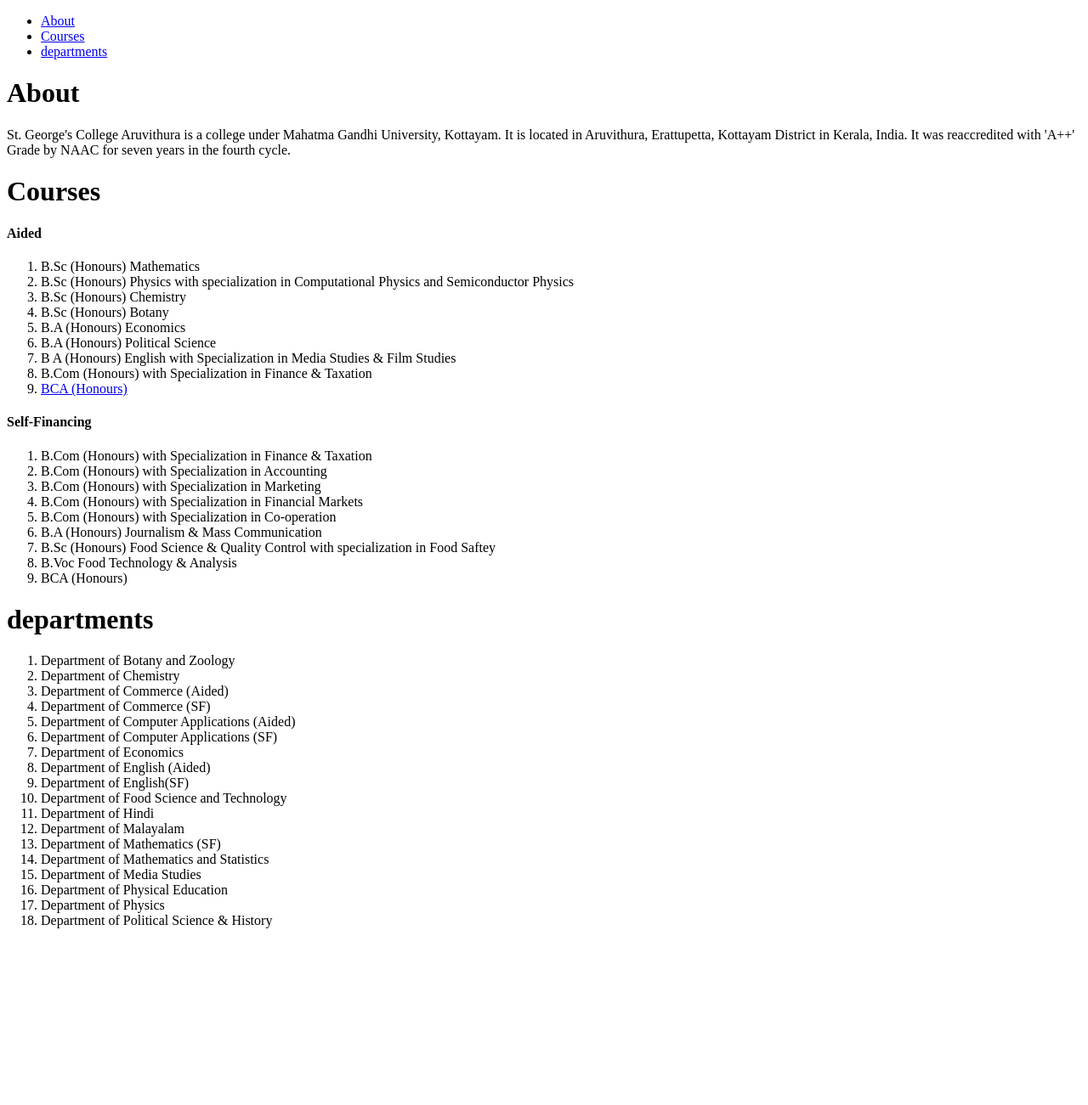
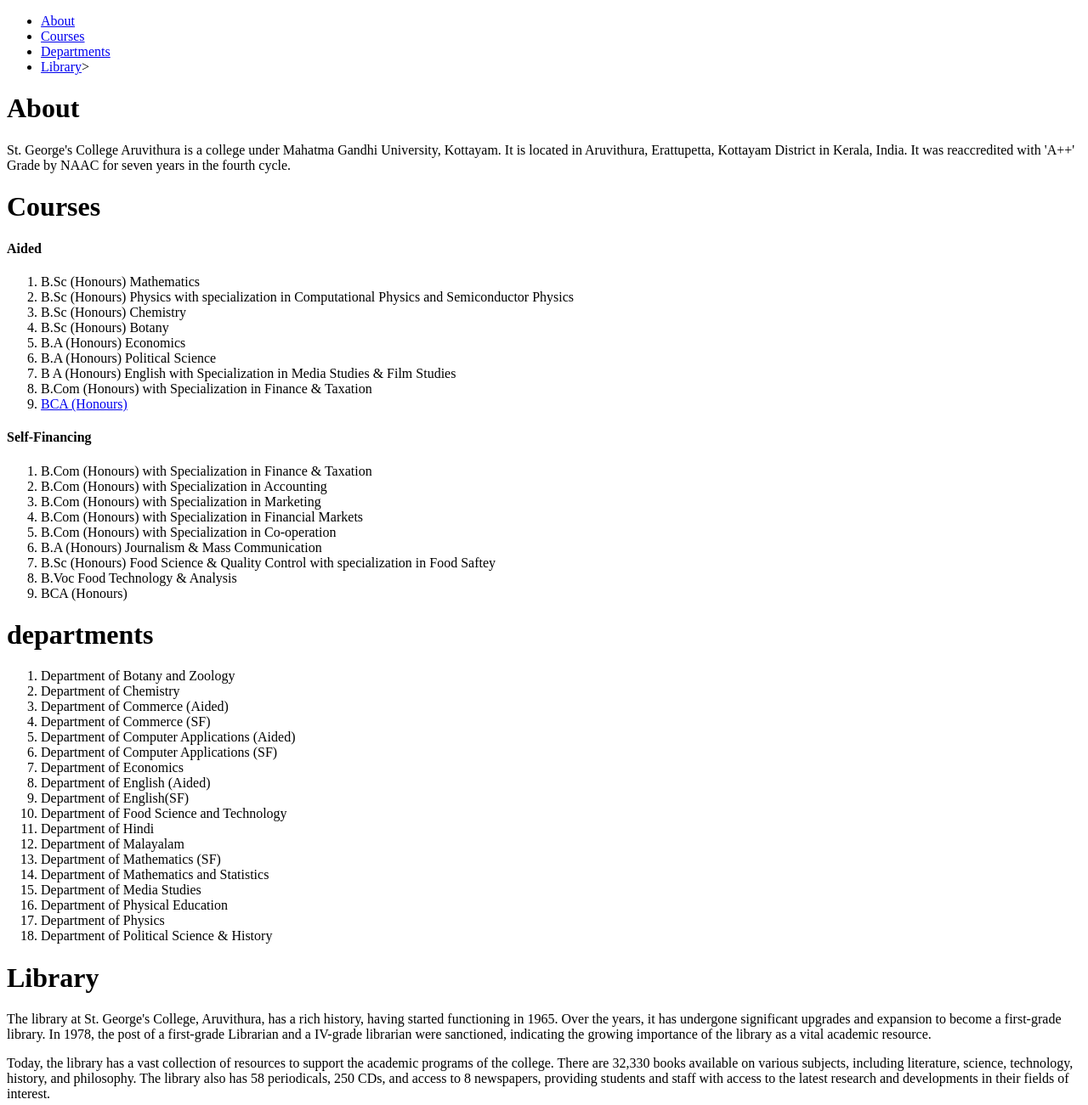
Before and after one commit to Bibin123123/web, a plain HTML site: page yourcollege.html in a window 1280 px wide. Shown: the whole page at 85% size. Before the commit the page ends 1109 px from the top, so only its background shows below. Drawn offline with Linux system fonts and the light colour scheme.

Commit message:
yourcollege.html

```diff
--- a/yourcollege.html
+++ b/yourcollege.html
@@ -9,7 +9,8 @@
 <ul>
 	<li><a href="#about">About</a></li>
 	<li><a href="#courses">Courses</a></li>
-	<li><a href="#departments">departments</a></li>
+	<li><a href="#departments">Departments</a></li>
+        <li><a href="#library">Library</a>></li>
 </ul>
 
 </nav>
@@ -72,5 +73,11 @@
 
 </ol>
 </div>
+<div id="library">
+	<h1>Library</h1>
+<p>The library at St. George's College, Aruvithura, has a rich history, having started functioning in 1965. Over the years, it has undergone significant upgrades and expansion to become a first-grade library. In 1978, the post of a first-grade Librarian and a IV-grade librarian were sanctioned, indicating the growing importance of the library as a vital academic resource.</p>
+<p>Today, the library has a vast collection of resources to support the academic programs of the college. There are 32,330 books available on various subjects, including literature, science, technology, history, and philosophy. The library also has 58 periodicals, 250 CDs, and access to 8 newspapers, providing students and staff with access to the latest research and developments in their fields of interest.</p>
+
+</div>
 </body>
 </html>
```
